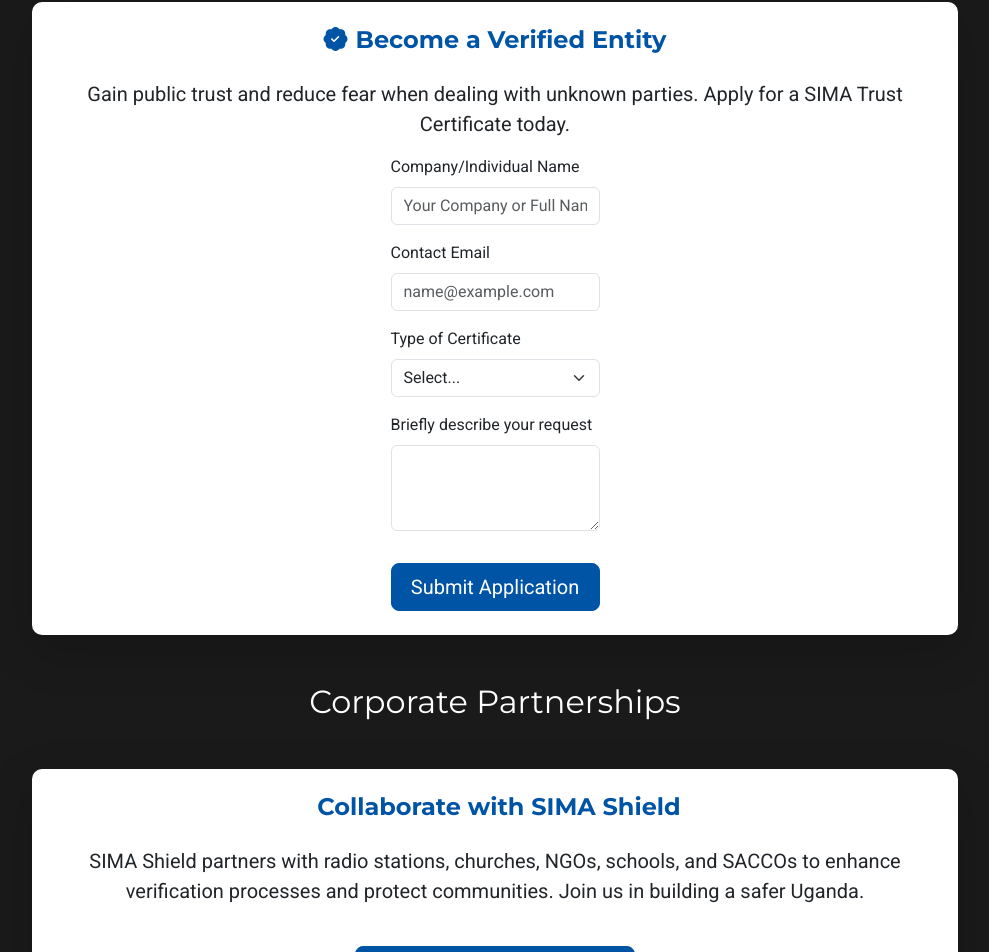
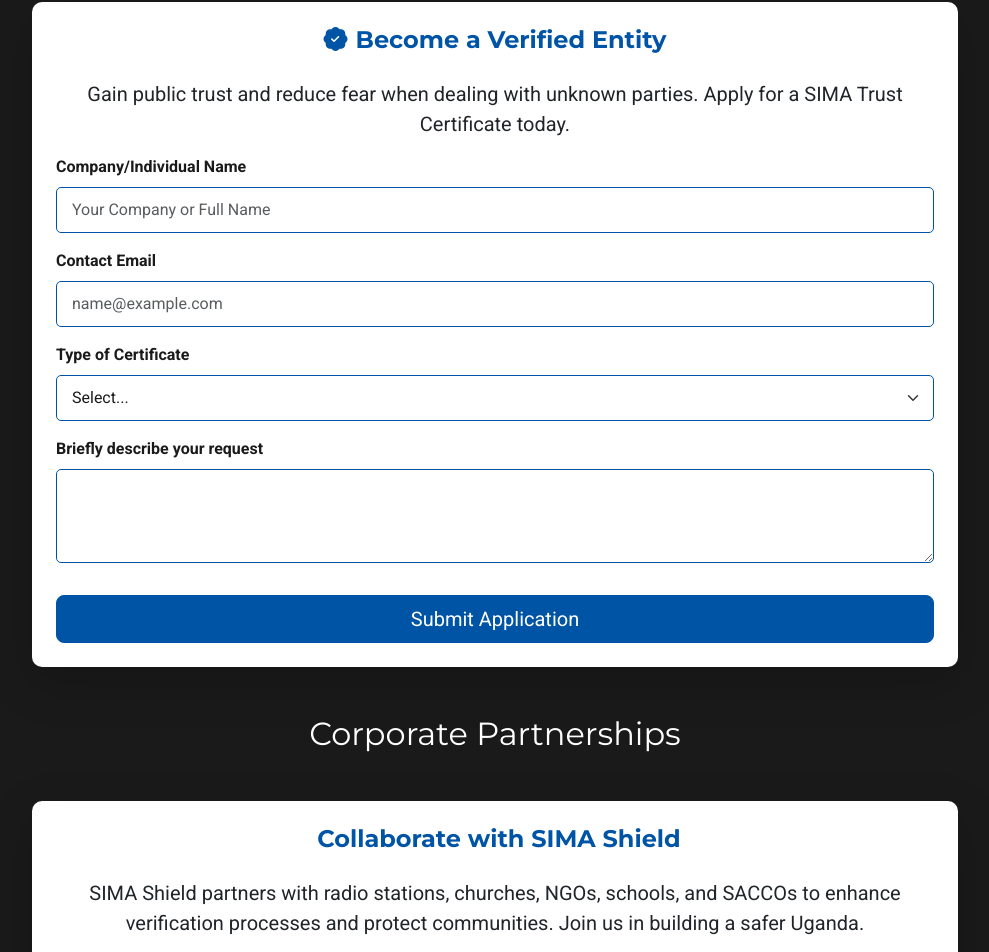
Before and after one commit to yeyetechconsults/simashd, an Angular app: page /home in a window 1280 px wide. Shown: the part 2443-3395 px from the top of the page, without its empty margins (145-1134 px from the left). Built offline with nearby package versions, Linux system fonts and the light colour scheme.

Commit message:
removed placeholders

```diff
--- a/src/app/pages/contact-us/contact-us.component.html
+++ b/src/app/pages/contact-us/contact-us.component.html
@@ -1,16 +1,29 @@
 <div class="container my-5">
   <h1 class="text-center mb-4 text-sima-white">Contact Us</h1>
-  <p class="text-center lead text-sima-white">Get in touch with SIMA Shield for inquiries or support.</p>
+  <p class="text-center lead text-sima-white">
+    Get in touch with SIMA Shield for inquiries or support.
+  </p>
 
   <div class="row mt-5">
     <div class="col-md-8 offset-md-2">
       <div class="card bg-sima-white text-sima-dark border-0 shadow-lg p-4">
         <h3 class="mb-3 text-sima-blue">Our Details:</h3>
-        <p><strong>Address:</strong> UCA Building, 2nd Floor, Suite No: 203A, Nkrumah Road, Kampala, Uganda</p>
+        <p>
+          <strong>Address:</strong> UCA Building, 2nd Floor, Suite No: 203A,
+          Nkrumah Road, Kampala, Uganda
+        </p>
         <p><strong>P.O.Box:</strong> 184272, Kampala, Uganda</p>
         <p><strong>Tel:</strong> +256 708 531 101 / +256 781 050 759</p>
-        <p><strong>Email:</strong> sima&#64;shield.net</p>
-        <p><strong>Website:</strong> <a href="https://simashield.net" target="_blank" class="text-sima-blue">simashield.net</a></p>
+        <p><strong>Email:</strong> info&#64;simashield.net</p>
+        <p>
+          <strong>Website:</strong>
+          <a
+            href="https://simashield.net"
+            target="_blank"
+            class="text-sima-blue"
+            >simashield.net</a
+          >
+        </p>
       </div>
     </div>
   </div>
@@ -22,11 +35,21 @@
         <form>
           <div class="mb-3">
             <label for="name" class="form-label">Name</label>
-            <input type="text" class="form-control" id="name" placeholder="Your Name">
+            <input
+              type="text"
+              class="form-control"
+              id="name"
+              placeholder="Your Name"
+            />
           </div>
           <div class="mb-3">
             <label for="email" class="form-label">Email address</label>
-            <input type="email" class="form-control" id="email" placeholder="name@example.com">
+            <input
+              type="email"
+              class="form-control"
+              id="email"
+              placeholder="name@example.com"
+            />
           </div>
           <div class="mb-3">
             <label for="message" class="form-label">Message</label>
--- a/src/app/pages/home/home.component.css
+++ b/src/app/pages/home/home.component.css
@@ -48,3 +48,25 @@
 .card-body {
   min-height: 180px; /* Ensure consistent card height */
 }
+
+/* Form input styling */
+.form-control, .form-select {
+  background-color: var(--sima-white);
+  border: 1px solid var(--sima-blue);
+  color: var(--sima-dark-bg);
+  padding: 10px 15px;
+  border-radius: 5px;
+  transition: all 0.3s ease;
+}
+
+.form-control:focus, .form-select:focus {
+  border-color: var(--sima-gold-accent);
+  box-shadow: 0 0 0 0.25rem rgba(255, 215, 0, 0.25); /* Gold glow on focus */
+  background-color: var(--sima-white);
+  color: var(--sima-dark-bg);
+}
+
+.form-label {
+  color: var(--sima-dark-bg);
+  font-weight: bold;
+}
--- a/src/app/pages/home/home.component.html
+++ b/src/app/pages/home/home.component.html
@@ -160,7 +160,7 @@
       <div class="card bg-sima-white text-sima-dark border-0 shadow-lg p-4 text-center">
         <h4 class="mb-4 text-sima-blue fw-bold"><i class="bi bi-patch-check-fill me-2"></i>Become a Verified Entity</h4>
         <p class="lead">Gain public trust and reduce fear when dealing with unknown parties. Apply for a SIMA Trust Certificate today.</p>
-        <form class="text-start mx-auto" style="max-width: 600px;">
+        <form class="text-start">
           <div class="mb-3">
             <label for="companyName" class="form-label">Company/Individual Name</label>
             <input type="text" class="form-control" id="companyName" placeholder="Your Company or Full Name">
```
